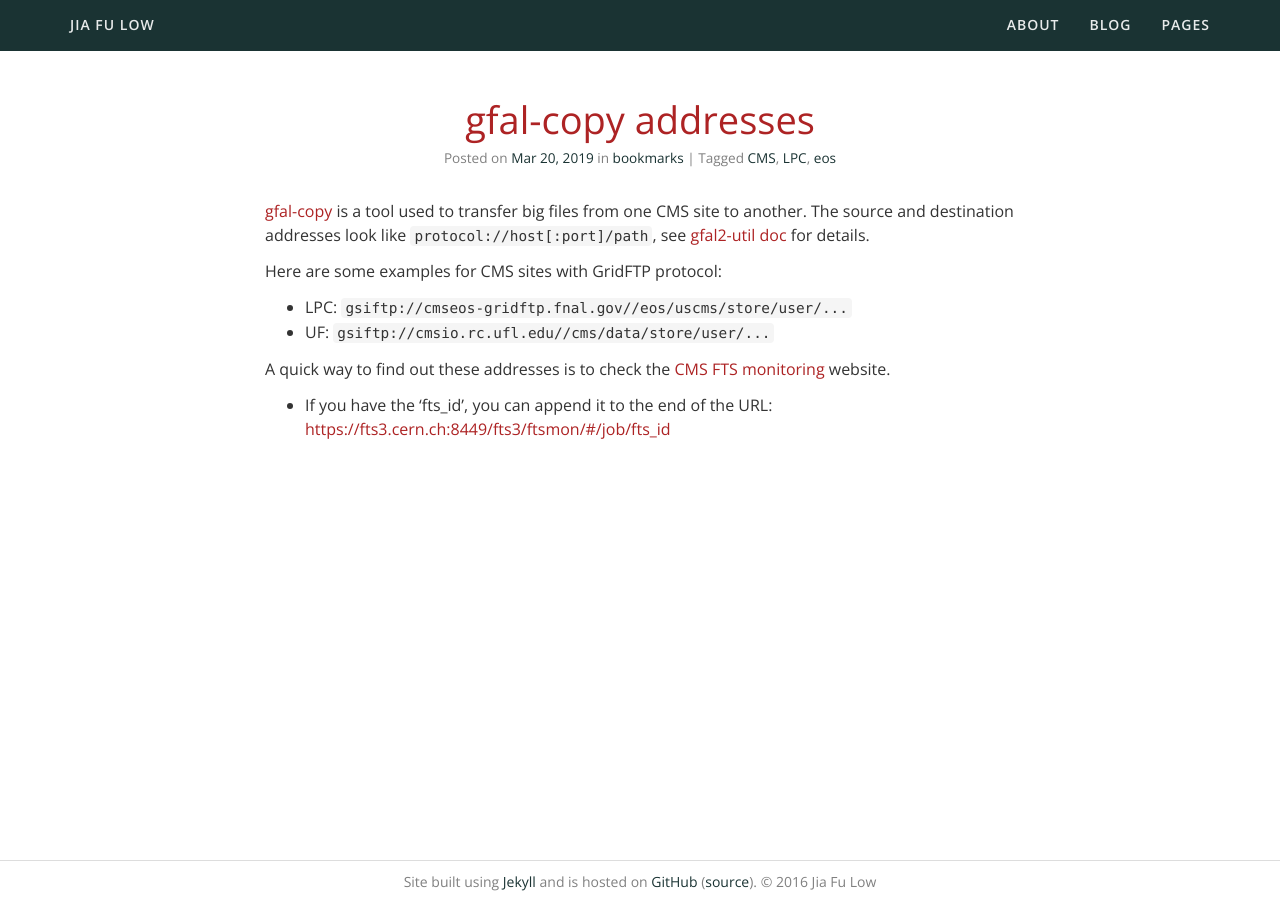
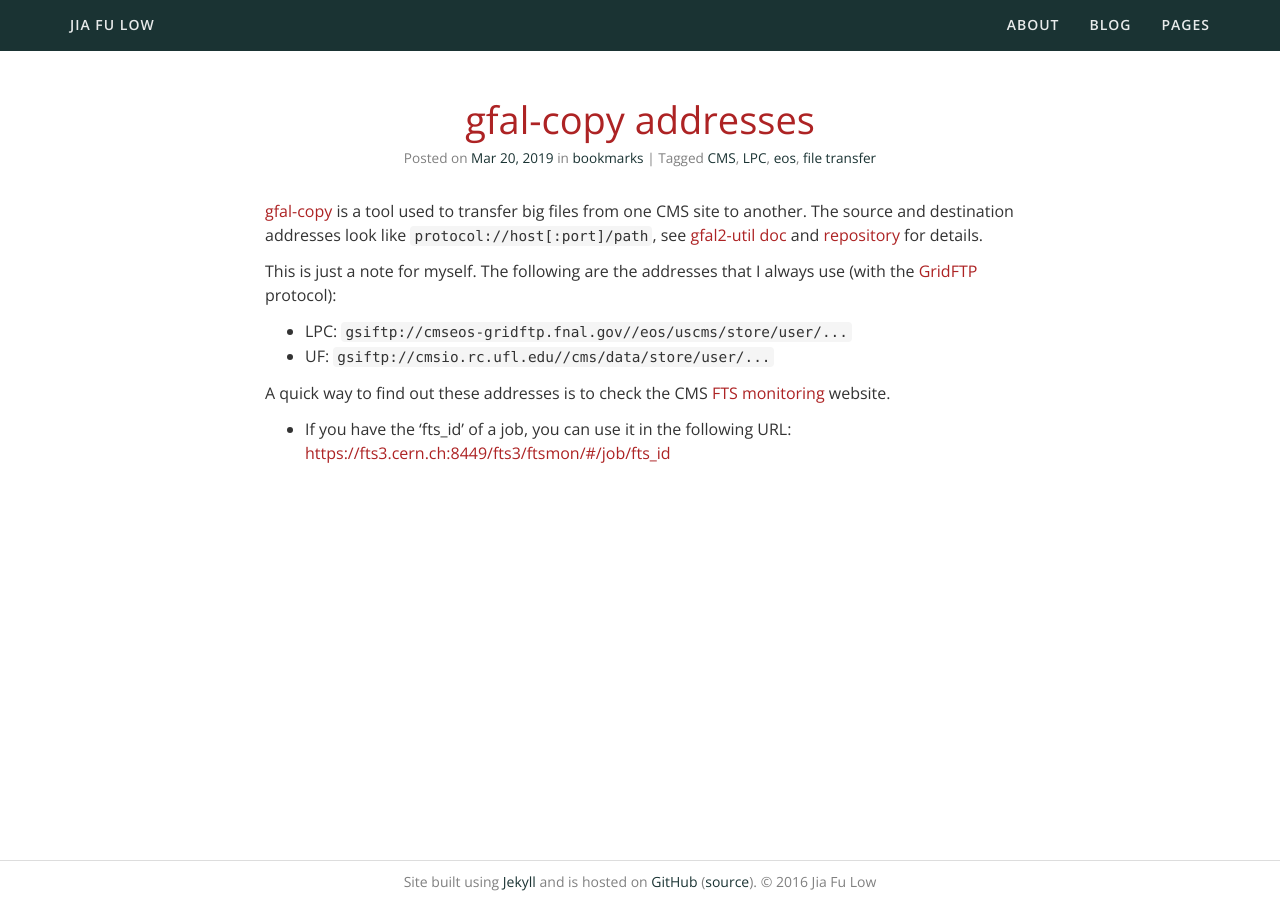
Before and after one commit to jiafulow/jiafulow.github.io, a Jekyll site: the page built from _posts/2019-03-20-gfal-copy-addresses.md, in a window 1280 px wide. Built offline with Jekyll 4.4.1, drawn with Linux system fonts in a browser that asks for light colours; a style sheet for code colours, icons or effects is not loaded.

Commit message:
Create 2020-10-14-some-pros-and-cons-of-hls.md

```diff
--- a/_posts/2019-03-20-gfal-copy-addresses.md
+++ b/_posts/2019-03-20-gfal-copy-addresses.md
@@ -3,16 +3,16 @@ layout: post
 date: 2019-03-20 15:41:24
 title: gfal-copy addresses
 categories: [bookmarks]
-tags: [CMS, LPC, eos]
+tags: [CMS, LPC, eos, file transfer]
 ---
 
-[gfal-copy](https://dmc.web.cern.ch/projects/gfal-2/documentation) is a tool used to transfer big files from one CMS site to another. The source and destination addresses look like `protocol://host[:port]/path`, see [gfal2-util doc](https://dmc.web.cern.ch/projects/gfal-2/documentation) for details.
+[gfal-copy](https://dmc-docs.web.cern.ch/dmc-docs/gfal2/gfal2.html) is a tool used to transfer big files from one CMS site to another. The source and destination addresses look like `protocol://host[:port]/path`, see [gfal2-util doc](https://dmc-docs.web.cern.ch/dmc-docs/gfal2-util.html) and [repository](https://github.com/cern-fts/gfal2-util) for details.
 
-Here are some examples for CMS sites with GridFTP protocol:
+This is just a note for myself. The following are the addresses that I always use (with the [GridFTP](https://opensciencegrid.org/docs/data/gridftp/) protocol):
 
 - LPC: `gsiftp://cmseos-gridftp.fnal.gov//eos/uscms/store/user/...`
 - UF: `gsiftp://cmsio.rc.ufl.edu//cms/data/store/user/...`
 
-A quick way to find out these addresses is to check the [CMS FTS monitoring](https://fts3.cern.ch:8449/fts3/ftsmon/#/) website.
+A quick way to find out these addresses is to check the CMS [FTS monitoring](https://fts3.cern.ch:8449/fts3/ftsmon/#/) website.
 
-- If you have the 'fts_id', you can append it to the end of the URL: <https://fts3.cern.ch:8449/fts3/ftsmon/#/job/fts_id>
+- If you have the 'fts_id' of a job, you can use it in the following URL: <https://fts3.cern.ch:8449/fts3/ftsmon/#/job/fts_id>
```
Also changed, not shown: _posts/2019-08-02-bash-and-friends.md (+2 -0 lines), _posts/2020-08-02-hls-arbitrary-precision-data-types.md (+6 -4 lines), _posts/2020-10-14-some-pros-and-cons-of-hls.md (added, +23 -0 lines).
